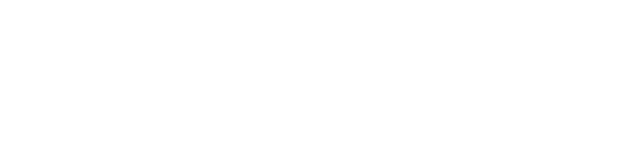
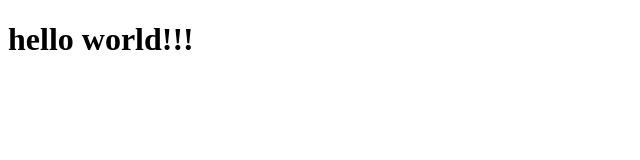
Before and after one commit to YermakA/rsschool-cv, a plain HTML site: page index.html in a window 1280 px wide. Shown: the whole page, without its empty margins (0-640 px from the left). Drawn offline with Linux system fonts and the light colour scheme.

Commit message:
refactor: index.html

```diff
--- a/index.html
+++ b/index.html
@@ -5,6 +5,6 @@
     <title>Document</title>
   </head>
   <body>
-    <h1></h1>
+    <h1>hello world!!!</h1>
   </body>
 </html>
```
